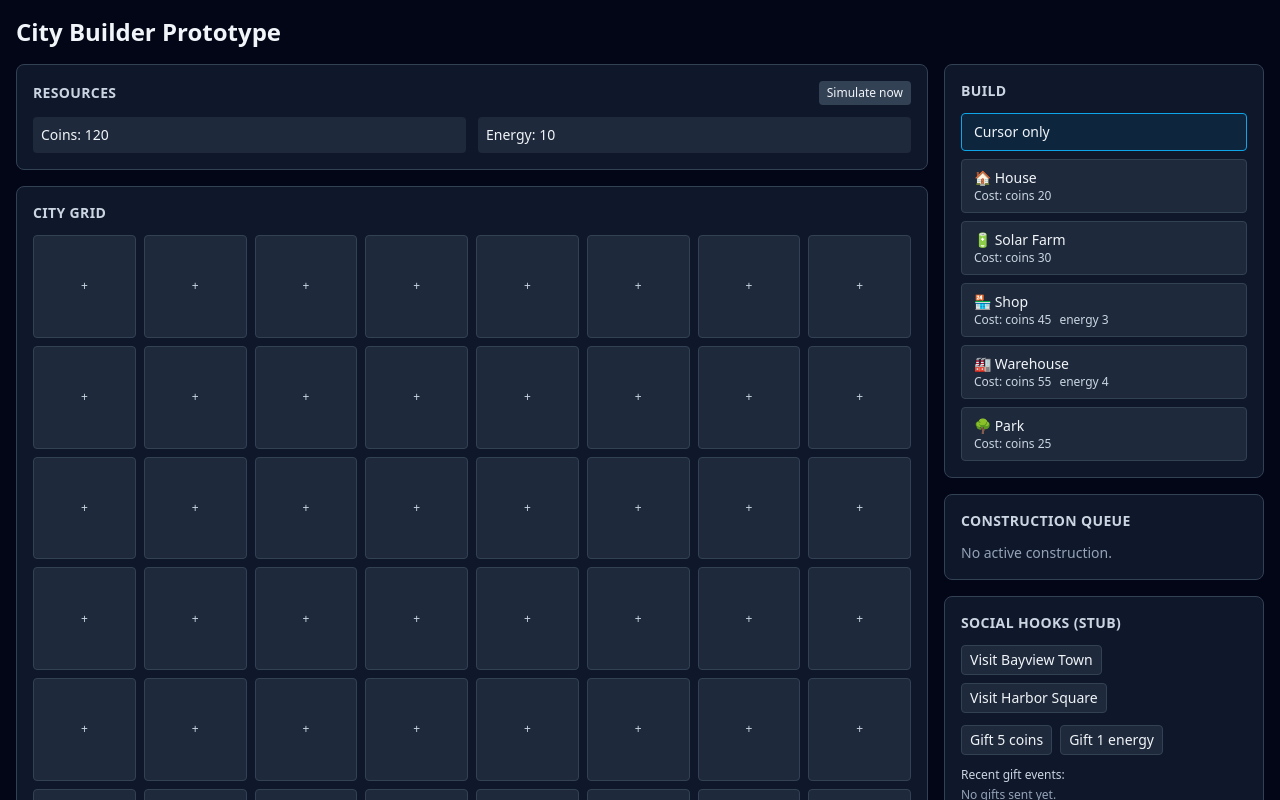
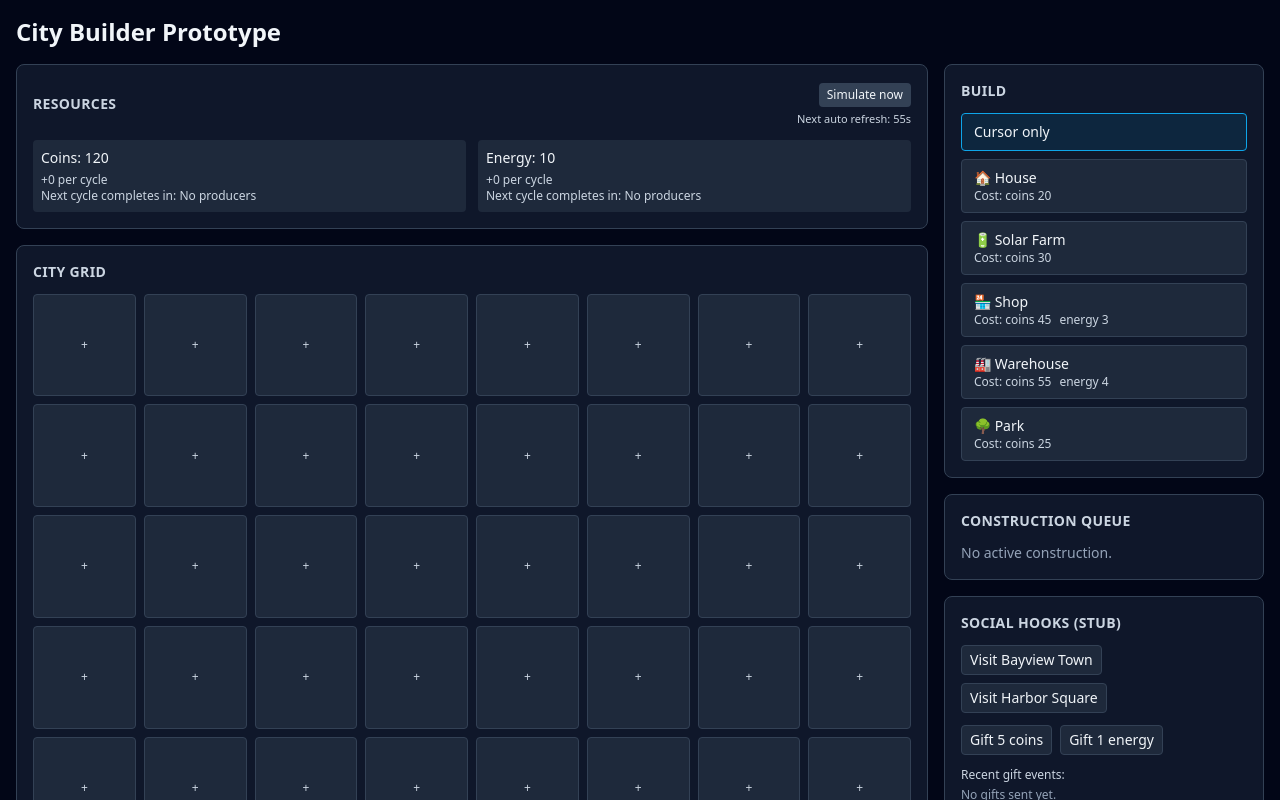
Before and after one commit to christinabranson/city-simulator, a Next.js app: page / in a window 1280 px wide. Shown: the top 800 px of the page. Built offline with nearby package versions, Linux system fonts and the light colour scheme.

Commit message:
auto refresh improvements

```diff
--- a/components/ResourcePanel.tsx
+++ b/components/ResourcePanel.tsx
@@ -1,13 +1,62 @@
+import { useEffect, useMemo, useState } from "react";
+
+import { getResourceCycleStats } from "@/game/simulation/metrics";
 import { useGameStore } from "@/game/state/useGameStore";
+import type { ResourceType } from "@/types/game";
+
+const timeUntil = (timestamp: number | null, now: number): string => {
+  if (!timestamp) {
+    return "No producers";
+  }
+  const diff = Math.max(0, Math.ceil((timestamp - now) / 1000));
+  return diff === 0 ? "Ready to collect" : `${diff}s`;
+};
+
+const autoRefreshTimeUntil = (timestamp: number | null, now: number): string => {
+  if (!timestamp) {
+    return "Starting...";
+  }
+  const diff = Math.max(0, Math.ceil((timestamp - now) / 1000));
+  return `${diff}s`;
+};
+
+const resourceLabel: Record<ResourceType, string> = {
+  coins: "Coins",
+  energy: "Energy"
+};
 
 export const ResourcePanel = () => {
   const resources = useGameStore((state) => state.resources);
+  const tiles = useGameStore((state) => state.tiles);
+  const lastSimulatedAt = useGameStore((state) => state.lastSimulatedAt);
+  const nextAutoSimAt = useGameStore((state) => state.nextAutoSimAt);
   const simulateNow = useGameStore((state) => state.simulateNow);
+  const [now, setNow] = useState(() => Date.now());
+
+  useEffect(() => {
+    const interval = window.setInterval(() => {
+      setNow(Date.now());
+    }, 1000);
+    return () => window.clearInterval(interval);
+  }, []);
+
+  const cycleStats = useMemo(
+    () =>
+      getResourceCycleStats(
+        {
+          tiles,
+          lastSimulatedAt
+        },
+        now
+      ),
+    [tiles, lastSimulatedAt, now]
+  );
 
   return (
     <section className="rounded-lg border border-slate-700 bg-slate-900 p-4">
       <div className="mb-3 flex items-center justify-between">
         <h2 className="text-sm font-semibold uppercase tracking-wide text-slate-300">Resources</h2>
+        <div className="text-right">
           <button
             type="button"
             onClick={simulateNow}
@@ -15,10 +64,25 @@ export const ResourcePanel = () => {
           >
             Simulate now
           </button>
+          <div className="mt-1 text-[11px] text-slate-300">
+            Next auto refresh: {autoRefreshTimeUntil(nextAutoSimAt, now)}
+          </div>
+        </div>
       </div>
       <div className="grid grid-cols-2 gap-3 text-sm">
-        <div className="rounded bg-slate-800 p-2">Coins: {resources.coins}</div>
-        <div className="rounded bg-slate-800 p-2">Energy: {resources.energy}</div>
+        {(["coins", "energy"] as const).map((resource) => (
+          <div key={resource} className="rounded bg-slate-800 p-2">
+            <div className="font-medium">
+              {resourceLabel[resource]}: {resources[resource]}
+            </div>
+            <div className="mt-1 text-xs text-slate-300">
+              +{cycleStats[resource].totalPerCycle} per cycle
+            </div>
+            <div className="text-xs text-slate-300">
+              Next cycle completes in: {timeUntil(cycleStats[resource].nextCompletionAt, now)}
+            </div>
+          </div>
+        ))}
       </div>
     </section>
   );
--- /dev/null
+++ b/game/simulation/metrics.ts
@@ -0,0 +1,45 @@
+import { BUILDINGS } from "@/game/models/buildings";
+import type { GameStateSnapshot, ResourceType } from "@/types/game";
+
+export interface ResourceCycleStat {
+  totalPerCycle: number;
+  nextCompletionAt: number | null;
+}
+
+export type ResourceCycleStats = Record<ResourceType, ResourceCycleStat>;
+
+const emptyStats = (): ResourceCycleStats => ({
+  coins: { totalPerCycle: 0, nextCompletionAt: null },
+  energy: { totalPerCycle: 0, nextCompletionAt: null }
+});
+
+export const getResourceCycleStats = (
+  snapshot: Pick<GameStateSnapshot, "tiles" | "lastSimulatedAt">,
+  now: number
+): ResourceCycleStats => {
+  const stats = emptyStats();
+
+  for (const tile of snapshot.tiles) {
+    if (!tile.buildingId || !tile.constructed) {
+      continue;
+    }
+
+    const building = BUILDINGS[tile.buildingId];
+    const resource = building.production.resource;
+    const cycleMs = building.production.cycleSeconds * 1000;
+    const baseline = tile.lastProducedAt ?? snapshot.lastSimulatedAt;
+    const elapsedMs = Math.max(0, now - baseline);
+    const completedCycles = Math.floor(elapsedMs / cycleMs);
+    const nextCompletionAt = baseline + (completedCycles + 1) * cycleMs;
+
+    stats[resource].totalPerCycle += building.production.amountPerCycle;
+    if (
+      stats[resource].nextCompletionAt === null ||
+      nextCompletionAt < (stats[resource].nextCompletionAt as number)
+    ) {
+      stats[resource].nextCompletionAt = nextCompletionAt;
+    }
+  }
+
+  return stats;
+};
--- a/game/state/useGameStore.ts
+++ b/game/state/useGameStore.ts
@@ -74,6 +74,7 @@ interface UiState {
   selectedBuildingId: BuildingId | null;
   hydrated: boolean;
   activeNeighborCityId: string | null;
+  nextAutoSimAt: number | null;
 }
 
 interface GameActions {
@@ -81,6 +82,7 @@ interface GameActions {
   selectBuilding: (buildingId: BuildingId | null) => void;
   placeBuilding: (x: number, y: number) => void;
   simulateNow: () => void;
+  setNextAutoSimAt: (timestamp: number | null) => void;
   giftResource: (resource: ResourceType, amount: number) => void;
   visitNeighborCity: (cityId: string) => void;
 }
@@ -92,6 +94,7 @@ export const useGameStore = create<GameStore>((set, get) => ({
   selectedBuildingId: null,
   hydrated: false,
   activeNeighborCityId: null,
+  nextAutoSimAt: null,
 
   hydrateFromStorage: () => {
     if (get().hydrated) {
@@ -190,6 +193,10 @@ export const useGameStore = create<GameStore>((set, get) => ({
     persist(simulated);
   },
 
+  setNextAutoSimAt: (timestamp) => {
+    set({ nextAutoSimAt: timestamp });
+  },
+
   giftResource: (resource, amount) => {
     const state = get();
     const simulated = runSimulation(
--- a/hooks/useHydratedGame.ts
+++ b/hooks/useHydratedGame.ts
@@ -5,6 +5,7 @@ import { useGameStore } from "@/game/state/useGameStore";
 export const useHydratedGame = (): void => {
   const hydrate = useGameStore((state) => state.hydrateFromStorage);
   const simulateNow = useGameStore((state) => state.simulateNow);
+  const setNextAutoSimAt = useGameStore((state) => state.setNextAutoSimAt);
   const hydrated = useGameStore((state) => state.hydrated);
 
   useEffect(() => {
@@ -23,4 +24,25 @@ export const useHydratedGame = (): void => {
       window.removeEventListener("focus", onFocus);
     };
   }, [simulateNow]);
+
+  useEffect(() => {
+    if (!hydrated) {
+      return;
+    }
+
+    const scheduleNext = (): void => {
+      setNextAutoSimAt(Date.now() + 60_000);
+    };
+    scheduleNext();
+
+    const interval = window.setInterval(() => {
+      simulateNow();
+      scheduleNext();
+    }, 60_000);
+
+    return () => {
+      window.clearInterval(interval);
+      setNextAutoSimAt(null);
+    };
+  }, [hydrated, setNextAutoSimAt, simulateNow]);
 };
```
Lines whose indentation alone changed are shown as unchanged.
